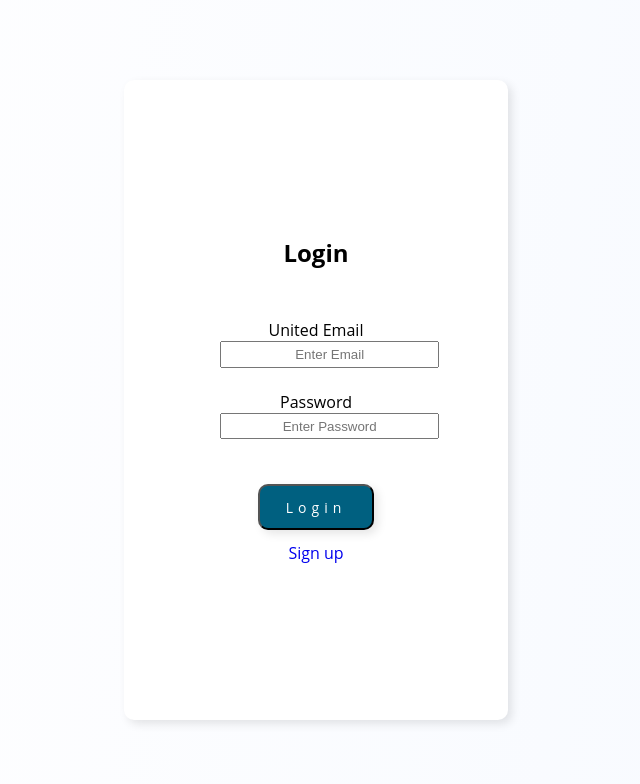
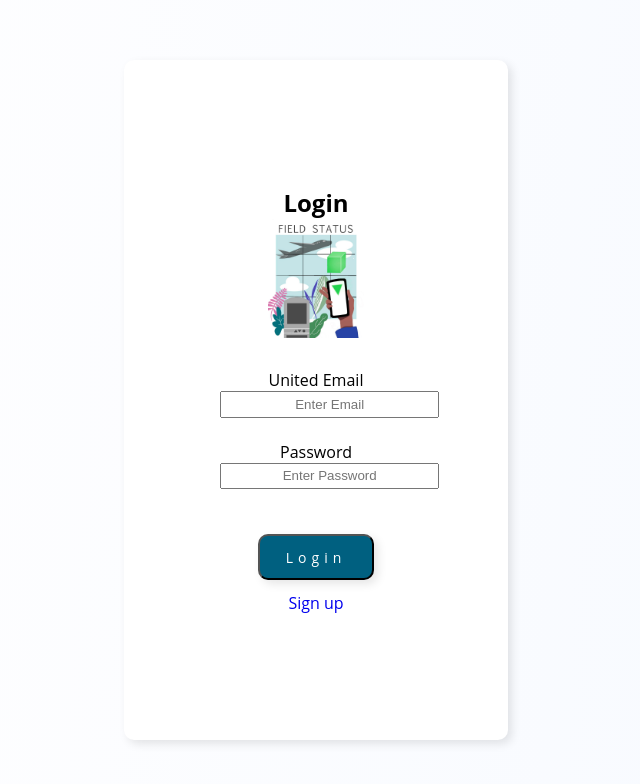
Before and after one commit to dselmer/i5-field-status, an Angular app: page / in a window 1280 px wide. Shown: the top 784 px of the page, without its empty margins (324-964 px from the left). Built offline with nearby package versions, Linux system fonts and the light colour scheme; what ngx-webcam would draw is missing.

Commit message:
added logo to login

```diff
--- a/src/app/login/login.component.css
+++ b/src/app/login/login.component.css
@@ -1,7 +1,7 @@
 
 
 form{
-height: 80%;
+height: 85%;
 width: 30%;
   border-radius: 10px;
   box-shadow: 4px 4px 10px rgba(0, 0, 0, 0.1);
@@ -22,7 +22,11 @@ width: 30%;
 }
 
 .title{
-  margin-bottom: 10%;
+ display: flex;
+ flex-flow:column;
+ align-items: center;
+ justify-content: space-evenly;
+ margin-bottom: 5%;
 }
 
 
--- a/src/app/login/login.component.html
+++ b/src/app/login/login.component.html
@@ -3,6 +3,7 @@
     <form class="form">
       <div class="title">
         <h2>Login</h2>
+        <img src="../../assets/images/FieldStatusLogo.jpg" class="'logo" width="25%">
       </div>
       <div class="form-group">
         <label for="exampleInputEmail1">United Email</label>
--- a/src/app/signup/signup.component.css
+++ b/src/app/signup/signup.component.css
@@ -1,4 +1,4 @@
-form{
+form {
   height: 80%;
   width: 30%;
   border-radius: 10px;
@@ -15,26 +15,25 @@ form{
   position: absolute;
   top: 50%;
   left: 50%;
-
 transform: translate(-50%, -50%);
 }
 
-
-  form > div{
+form > div {
   text-align: center;
   margin: 1%;
   /* border:2px solid red; */
   width: 50%;
 }
 
-  #input-container{
-    width:40%;
 
+
+#input-container {
+  width: 40%;
 }
-  label{
-    margin-bottom:10%;
+label {
+  margin-bottom: 10%;
 }
-  input[type="submit"]{
+input[type="submit"] {
   background-color: #006080;
   height: 100%;
   width: 80%;
@@ -42,21 +41,19 @@ form{
   font-family: "Open Sans", sans-serif;
   font-size: 14px;
   text-align: center;
-    color: #FFFFFF;
+  color: #ffffff;
   padding: 6% 0;
   box-shadow: 4px 4px 10px rgba(0, 0, 0, 0.1);
   align-self: center;
   letter-spacing: 5px;
 }
 
-
-  input[type="text"],input[type="password"] {
+input[type="text"],
+input[type="password"] {
   padding: 2% 10%;
 }
 
-
-  a{
-    margin-bottom:auto;
+a {
+  margin-bottom: auto;
   text-decoration: none;
-
 }
```
Also changed, not shown: src/assets/images/FieldStatusLogo.jpg (added). Lines whose indentation alone changed are shown as unchanged.
